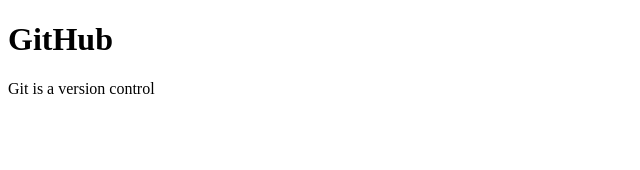
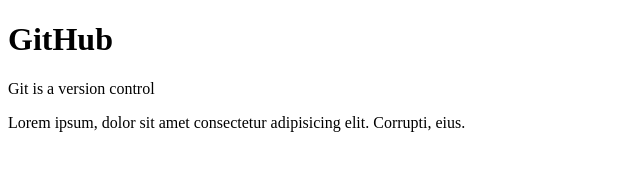
Before and after one commit to humakhurram/Git-practice3, a plain HTML site: page index.html in a window 1280 px wide. Shown: the whole page, without its empty margins (0-640 px from the left). Drawn offline with Linux system fonts and the light colour scheme.

Commit message:
add file

```diff
--- a/index.html
+++ b/index.html
@@ -8,6 +8,7 @@
 
 <h1>GitHub</h1>
 <p>Git is a version control</p>
+<p>Lorem ipsum, dolor sit amet consectetur adipisicing elit. Corrupti, eius.</p>
 
 
 <body>
```
